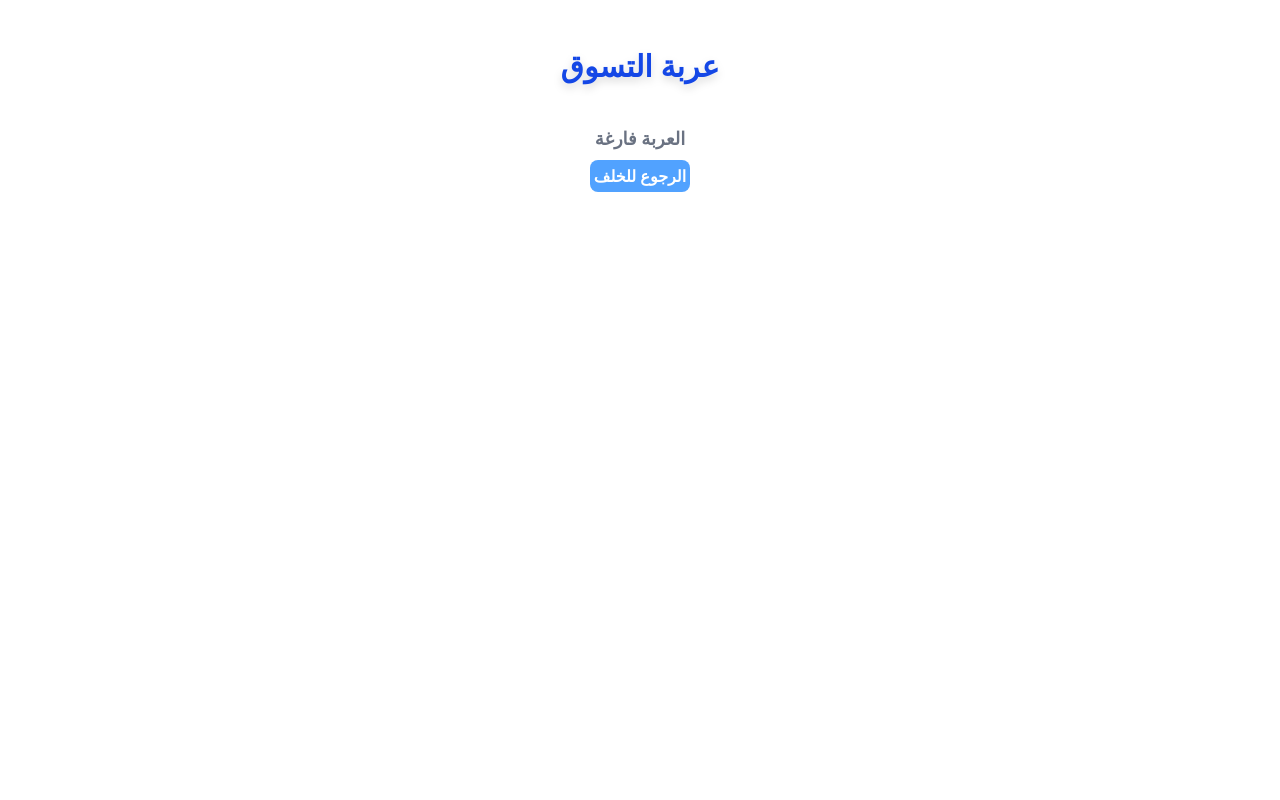
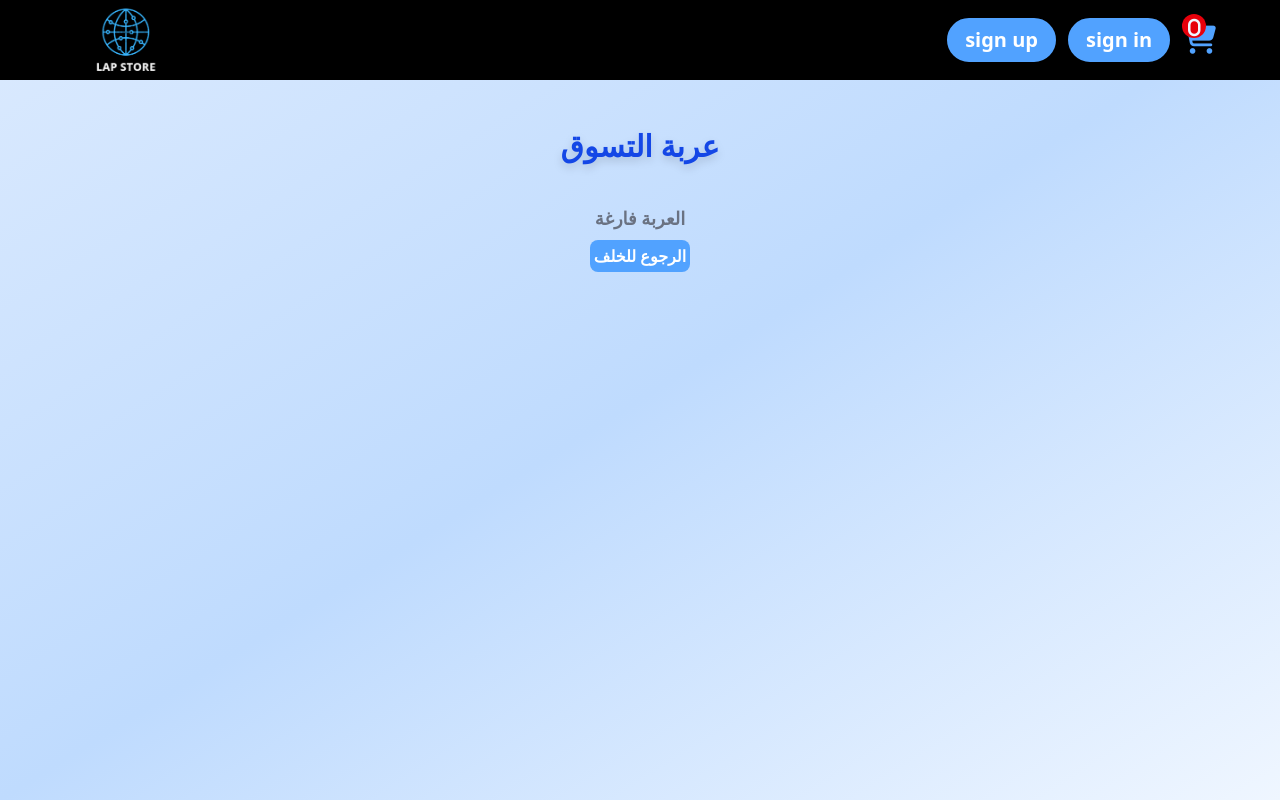
Before and after one commit to omarelbadaweey/LAP-STORE, a React (Vite) app: page /cart in a window 1280 px wide. Built offline with nearby package versions, Linux system fonts and the light colour scheme.

Commit message:
ubdate styles

```diff
--- a/package.json
+++ b/package.json
@@ -11,6 +11,7 @@
   },
   "dependencies": {
     "@tailwindcss/vite": "^4.1.13",
+    "motion": "^12.23.12",
     "react": "^19.1.1",
     "react-dom": "^19.1.1",
     "react-hot-toast": "^2.6.0",
--- a/src/App.jsx
+++ b/src/App.jsx
@@ -1,13 +1,17 @@
 import { Route, Routes } from "react-router-dom";
-import Container from "./pages/Container";
+import Home from "./pages/Home";
 import Login from "./components/Login";
 import Register from "./components/Register";
 import Cart from "./components/Cart";
 import { Toaster } from "react-hot-toast";
+import Header from "./components/Header";
+import Content from "./components/Content";
+import { AnimatePresence } from "motion/react";
 
 function App() {
   return (
     <>
+
       <Toaster
         position="bottom-right"
         toastOptions={{
@@ -18,12 +22,18 @@ function App() {
           },
         }}
       />
-      <Routes>
-        <Route path="/" element={<Container />} />
+      <Header />
+
+        <AnimatePresence mode="wait">
+                <Routes>
+        <Route path="/" element={<Home />} />
         <Route path="/Register" element={<Register />} />
         <Route path="/Login" element={<Login />} />
-        <Route path="/Cart" element={<Cart />} />
+        <Route path="/cart" element={<Cart />} />
+        {/* <Route path="/content" element={<Content />} /> */}
+
       </Routes>
+        </AnimatePresence>
     </>
   );
 }
--- a/src/components/Cart.jsx
+++ b/src/components/Cart.jsx
@@ -1,22 +1,24 @@
-import React, { useEffect, useState } from 'react'
-import { useNavigate } from 'react-router-dom'
+import React, { useEffect, useState } from "react";
+import { useNavigate } from "react-router-dom";
+import TransitionPage from "./TransitionPage";
 
 function Cart() {
-  const [getProduct, setGetProduct] = useState([])
-  const navigate = useNavigate()
+  const [getProduct, setGetProduct] = useState([]);
+  const navigate = useNavigate();
   useEffect(() => {
-    const saveData = JSON.parse(localStorage.getItem("cart"))
-    if (saveData) setGetProduct(saveData)
-  }, [])
+    const saveData = JSON.parse(localStorage.getItem("cart"));
+    if (saveData) setGetProduct(saveData);
+  }, []);
 
   const handelDelete = (id) => {
-    const updatedProducts = getProduct.filter((prev) => prev.id !== id)
-    setGetProduct(updatedProducts)
-    localStorage.setItem('cart', JSON.stringify(updatedProducts))
-  }
+    const updatedProducts = getProduct.filter((prev) => prev.id !== id);
+    setGetProduct(updatedProducts);
+    localStorage.setItem("cart", JSON.stringify(updatedProducts));
+  };
 
   return (
-    <section className="py-12 min-h-screen">
+    <TransitionPage>
+      <section className="py-12 min-h-[calc(100vh-80px)] h-auto">
         <div className="container mx-auto px-4">
           <h2 className="text-3xl font-bold text-center mb-10 text-blue-700 drop-shadow-lg">
             عربة التسوق
@@ -25,7 +27,12 @@ function Cart() {
           {getProduct.length === 0 ? (
             <div className="text-center text-gray-500 text-lg font-semibold">
               <p>العربة فارغة</p>
-            <button className='bg-blue-400 p-1 rounded-lg text-base font-serif text-white cursor-pointer hover:bg-blue-300 my-2' onClick={() => navigate(-1)}>الرجوع للخلف</button>
+              <button
+                className="bg-blue-400 p-1 rounded-lg text-base font-serif text-white cursor-pointer hover:bg-blue-300 my-2"
+                onClick={() => navigate(-1)}
+              >
+                الرجوع للخلف
+              </button>
             </div>
           ) : (
             <div className="grid gap-8 grid-cols-1 sm:grid-cols-2 md:grid-cols-3 lg:grid-cols-4">
@@ -42,7 +49,9 @@ function Cart() {
                     />
                   </div>
                   <div className="p-5 flex-1 flex flex-col">
-                  <h3 className="text-lg font-bold text-blue-700 mb-2">{item.name}</h3>
+                    <h3 className="text-lg font-bold text-blue-700 mb-2">
+                      {item.name}
+                    </h3>
                     <span className="inline-block bg-blue-200 text-blue-800 px-3 py-1 rounded-full text-xs mb-2 font-semibold">
                       {item.os}
                     </span>
@@ -62,7 +71,8 @@ function Cart() {
           )}
         </div>
       </section>
-  )
+    </TransitionPage>
+  );
 }
 
-export default Cart
+export default Cart;
--- a/src/components/Header.jsx
+++ b/src/components/Header.jsx
@@ -1,7 +1,8 @@
-import { useNavigate } from "react-router-dom";
+import { Link, useNavigate } from "react-router-dom";
 import logo from "../../public/img/logo.png";
 import ImageUploader from "./ImageUploader";
 import { useEffect, useState } from "react";
+import Swal from "sweetalert2";
 
 function Header() {
   const [cart, setCart] = useState([]);
@@ -30,15 +31,60 @@ function Header() {
     return () => window.removeEventListener("storageUpdated", updateCart);
   }, []);
 
+  const showAlert = () => {
+    Swal.fire({
+      title: "Do you want to log out?",
+      icon: "warning",
+      showCancelButton: true,
+      confirmButtonColor: "#3085d6",
+      cancelButtonColor: "#d33",
+      confirmButtonText: "Yes, log out!",
+    }).then((result) => {
+      if (result.isConfirmed) {
+        let timerInterval;
+        Swal.fire({
+          title: "You will be logged out",
+          html: "I will close in <b></b> milliseconds.",
+          timer: 1500,
+          timerProgressBar: true,
+          didOpen: () => {
+            Swal.showLoading();
+            const timer = Swal.getPopup().querySelector("b");
+            timerInterval = setInterval(() => {
+              timer.textContent = `${Swal.getTimerLeft()}`;
+            }, 100);
+          },
+          willClose: () => {
+            clearInterval(timerInterval);
+          },
+        }).then((result) => {
+          /* Read more about handling dismissals below */
+          if (result.dismiss === Swal.DismissReason.timer) {
+            console.log("I was closed by the timer");
+          }
+        });
+        localStorage.clear();
+        setTimeout(() => {
+          navigate("/Register");
+        }, 1500);
+      }
+    });
+  };
+
+  const handelLogOut = () => {
+    showAlert();
+  };
   return (
     <header className=" h-[80px] mx-auto bg-black sticky top-0 left-0 overflow-hidden z-[1000]">
       <div className=" mx-auto capitalize text-white flex items-center justify-between w-[90%] h-[100%]">
-        <img
-          src={logo}
-          alt="Lap Store "
-          className="h-[125px]"
-          title="Lap Store"
-        />
+        <Link to={"/"}>
+          <img
+            src={logo}
+            alt="Lap Store "
+            className="h-[125px]"
+            title="Lap Store"
+          />
+        </Link>
         <div className="parent flex items-center">
           {!Data && (
             <>
@@ -76,36 +122,14 @@ function Header() {
               </span>
             </i>
           </button>
-
-          <div
-            dir="auto"
-            className="hidden overflow-auto h-auto max-h-[60vh] fixed top-[50%] left-[50%] translate-[-50%] bg-white text-black text-center px-4 py-6 rounded-lg shadow-lg w-[70%] md:w-[40%]"
-            id="cartDropdown"
-          >
-            <h3 className="text-2xl text-blue-400 font-bold mb-2 ">
-              عربة التسوق
-            </h3>
-
-            <div id="viewProduct">
-              {cart.map((item, index) => (
-                <p key={index}>{item.name}</p>
-              ))}
-            </div>
-
+          {Data && (
             <button
-              className=" cursor-pointer mt-2 px-4 py-2  text-white rounded-lg bg-red-700 hover:opacity-[.9]"
-              id="closeCard"
+              className="px-4 mx-4  py-1 text-lg md:text-xl  bg-red-700  border-2 border-red-700 rounded-4xl transition-all duration-[.7s] hover:bg-black hover:text-white font-bold cursor-pointer"
+              onClick={handelLogOut}
             >
-              إغلاق
+              <i class="fa-solid fa-right-from-bracket"></i>
             </button>
-            <button
-              className=" cursor-pointer mt-2 px-4 py-2 bg-black text-white rounded-lg hover:opacity-[.9]"
-              id="showCardPage"
-              onClick={() => navigate("/Cart")}
-            >
-              عرض المنتجات
-            </button>
-          </div>
+          )}
         </div>
       </div>
     </header>
--- a/src/components/ImageUploader.jsx
+++ b/src/components/ImageUploader.jsx
@@ -61,7 +61,7 @@ function ImageUploader() {
 
             {/* Dropdown Menu */}
             {open && (
-              <div className="fixed right-13 mt-4 w-56 bg-white rounded-lg shadow-lg border border-gray-200 overflow-hidden z-50">
+              <div className="fixed top-[80px] right-13 w-56 bg-white rounded-lg shadow-lg border border-gray-200 overflow-hidden z-50">
                 <div className="flex flex-col">
                   <input
                     type="file"
--- a/src/components/Login.jsx
+++ b/src/components/Login.jsx
@@ -1,35 +1,38 @@
 import React, { useState } from "react";
 import { useNavigate } from "react-router-dom";
 import Swal from "sweetalert2";
+import TransitionPage from "./TransitionPage";
 function Login() {
   const navigate = useNavigate();
 
   const [email, setEmail] = useState("");
   const [password, setPassword] = useState("");
-  const alertWarning = () =>{
+  const alertWarning = () => {
     Swal.fire({
       title: "تحقق من الحقول!",
       text: "من فضلك املأ جميع الحقول المطلوبة.",
       icon: "warning",
-        confirmButtonText: "تمام"
+      confirmButtonText: "تمام",
     });
-  }
+  };
+
   const handelLogin = (e) => {
     e.preventDefault();
     const Data = JSON.parse(localStorage.getItem("user"));
     if (!Data) {
-      alertWarning()
+      alertWarning();
       return;
     }
 
     if (email === Data.email && password === Data.password) {
       navigate("/");
     } else {
-      alert("");
+      alertWarning();
     }
   };
   return (
-    <section className=" p-5 h-[100vh]  flex flex-col gap-5 items-center justify-center bg-gradient-to-br from-blue-100 via-blue-200 to-blue-50">
+    <TransitionPage>
+      <section className=" p-5  h-[calc(100vh-80px)]  flex flex-col gap-5 items-center justify-center ">
         <div className="bg-white rounded-2xl shadow-xl p-8 w-full max-w-md flex flex-col gap-6 border border-blue-200">
           <form
             dir="auto"
@@ -43,11 +46,9 @@ function Login() {
               type="email"
               placeholder="البريد الإلكتروني"
               className="border border-blue-200 rounded-lg px-4 py-2 focus:outline-none focus:ring-2 focus:ring-blue-300"
-            // required
               value={email}
               onChange={(e) => setEmail(e.target.value)}
 
-            // ref={Email}
             />
             <input
               type="password"
@@ -56,12 +57,10 @@ function Login() {
               // required
               value={password}
               onChange={(e) => setPassword(e.target.value)}
-            // ref={Password}
             />
             <button
               type="submit"
               className="cursor-pointer bg-blue-400 hover:bg-blue-500 text-white font-bold py-2 rounded-lg transition-colors"
-            // onClick={handelLogin}
             >
               دخول
             </button>
@@ -83,6 +82,7 @@ function Login() {
           رجوع للخلف
         </button>
       </section>
+    </TransitionPage>
   );
 }
 
--- /dev/null
+++ b/src/components/TransitionPage.jsx
@@ -0,0 +1,17 @@
+import { motion } from "motion/react";
+import React from "react";
+
+function TransitionPage({ children }) {
+  return (
+    <motion.div
+      initial={{ opacity: 0, y: 20 }}
+      animate={{ opacity: 1, y: 0 }}
+      exit={{ opacity: 0, y: -20 }}
+      transition={{ duration: 0.7 }}
+    >
+      {children}
+    </motion.div>
+  );
+}
+
+export default TransitionPage;
--- a/src/index.css
+++ b/src/index.css
@@ -48,3 +48,11 @@
     -webkit-line-clamp: 1;
     -webkit-box-orient: vertical;
 }
+
+body{
+  background: linear-gradient(to bottom right, #dbeafe, #bfdbfe, #eff6ff);
+  background-repeat: no-repeat;
+  background-size: cover;
+  min-height: 100vh;
+
+}
--- a/src/pages/Container.jsx
+++ b/src/pages/Home.jsx
@@ -7,9 +7,9 @@ import Footer from "../components/Footer";
 function Container() {
   return (
     <div className="bg-gradient-to-br from-blue-100 via-blue-200 to-blue-50">
-      <Header />
+
       <Hero />
-      <Content />
+      <Content/>
       <Footer />
     </div>
   );
```
Also changed, not shown: src/components/Footer.jsx (+3 -52 lines), src/components/Register.jsx (+37 -29 lines), 1 other file (tests, documents, lock files or other folders). Lines whose indentation alone changed are shown as unchanged.
